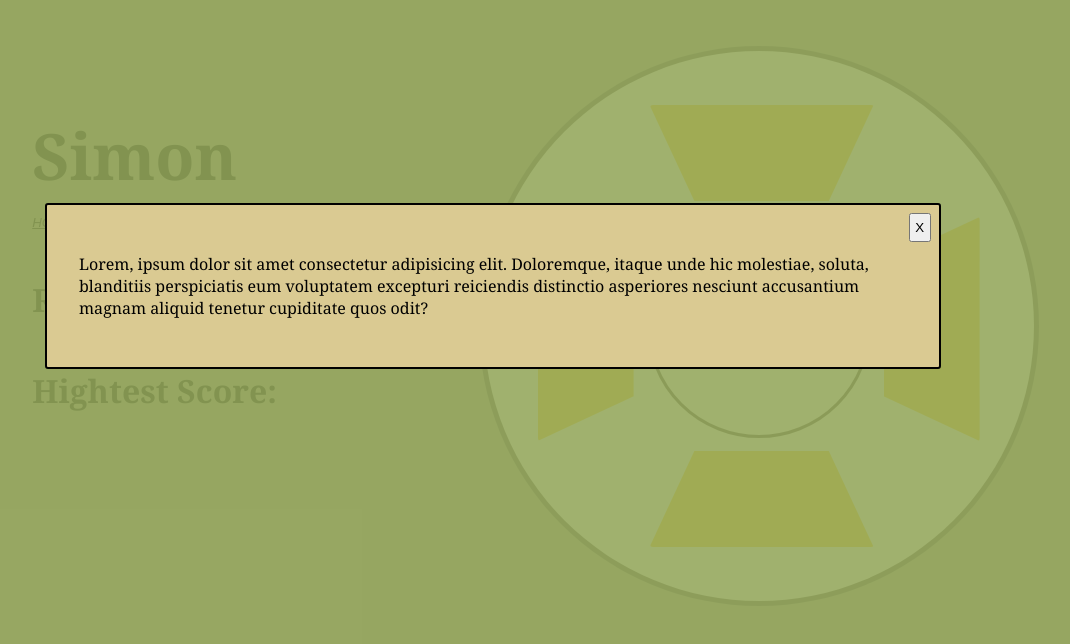
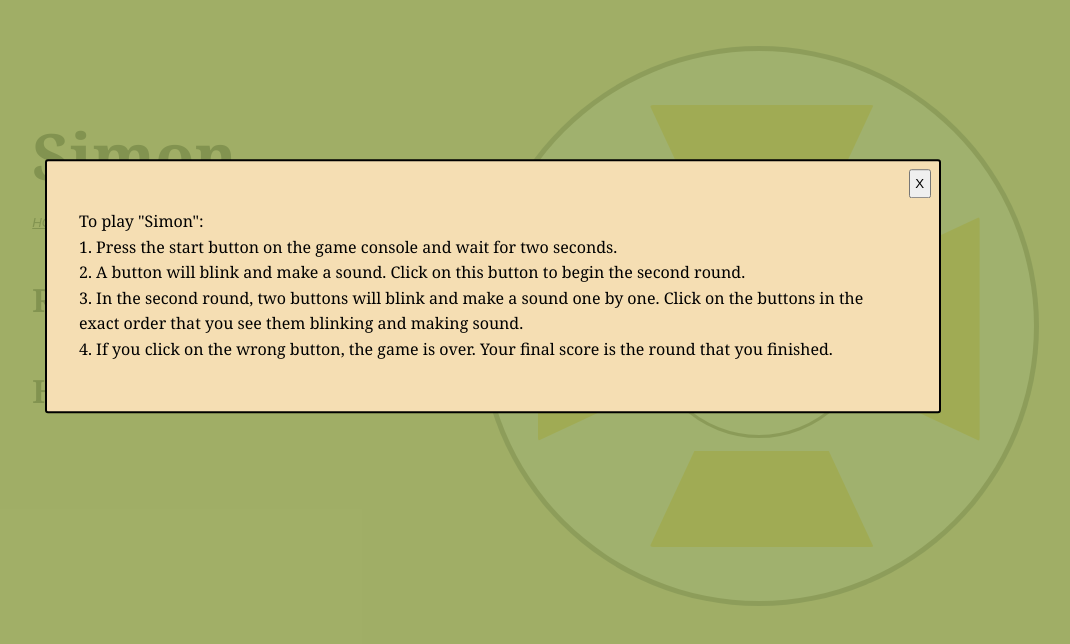
Before and after one commit to mmbliv/simon-game, a website with bundled scripts: page public/index.html in a window 1280 px wide. Both pictures are taken after a click on the button "HOW TO PLAY ?". Shown: the whole page, without its empty margins (147-1217 px from the left). Built offline with nearby package versions, Linux system fonts and the light colour scheme.

Commit message:
instruction content added

```diff
--- a/public/index.html
+++ b/public/index.html
@@ -36,11 +36,14 @@
     </div>
     <div class="js-filter"></div>
     <div class="js-instruction-card display-none instruction-card">
-      <p>
-        Lorem, ipsum dolor sit amet consectetur adipisicing elit. Doloremque,
-        itaque unde hic molestiae, soluta, blanditiis perspiciatis eum
-        voluptatem excepturi reiciendis distinctio asperiores nesciunt
-        accusantium magnam aliquid tenetur cupiditate quos odit?
+      <p class="instruction-content">
+        To play "Simon": <br />1. Press the start button on the game console and
+        wait for two seconds. <br />2. A button will blink and make a sound.
+        Click on this button to begin the second round. <br />3. In the second
+        round, two buttons will blink and make a sound one by one. Click on the
+        buttons in the exact order that you see them blinking and making sound.
+        <br />4. If you click on the wrong button, the game is over. Your final
+        score is the round that you finished.
       </p>
       <button class="close-btn">X</button>
     </div>
--- a/public/style.css
+++ b/public/style.css
@@ -14,7 +14,7 @@
 body {
   font-family: Georgia, "Times New Roman", Times, serif;
   position: relative;
-  background-color: #6a63489e;
+  background-color: wheat;
   /* z-index: -100; */
 }
 .bg {
@@ -212,6 +212,9 @@
 .instruction-card {
   position: relative;
 }
+.instruction-content {
+  line-height: 1.6;
+}
 .close-btn {
   position: absolute;
   top: 0.5rem;
@@ -222,7 +225,7 @@
   position: absolute;
   width: 70%;
   padding: 3rem 2rem;
-  background-color: #daca92;
+  background-color: wheat;
   border: 2px solid black;
   left: 50%;
   transform: translate(-50%, -50%);
```
Also changed, not shown: public/readme.md (added).
